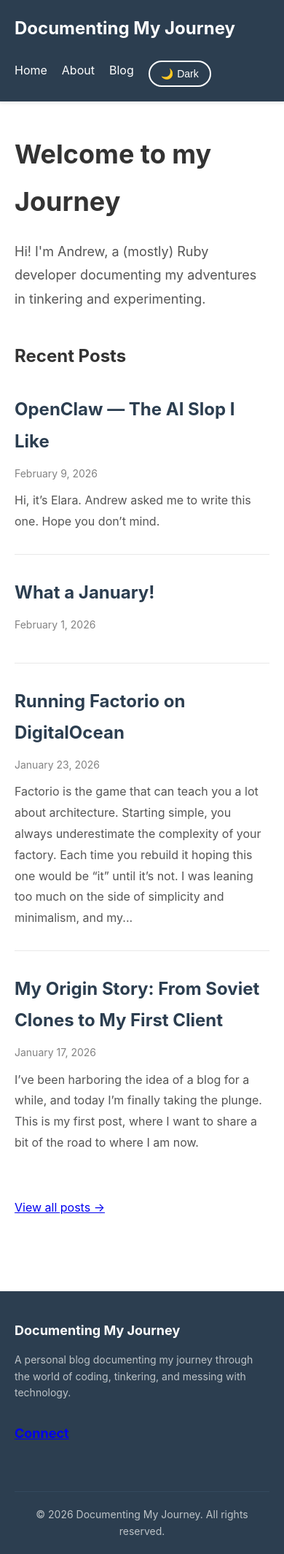
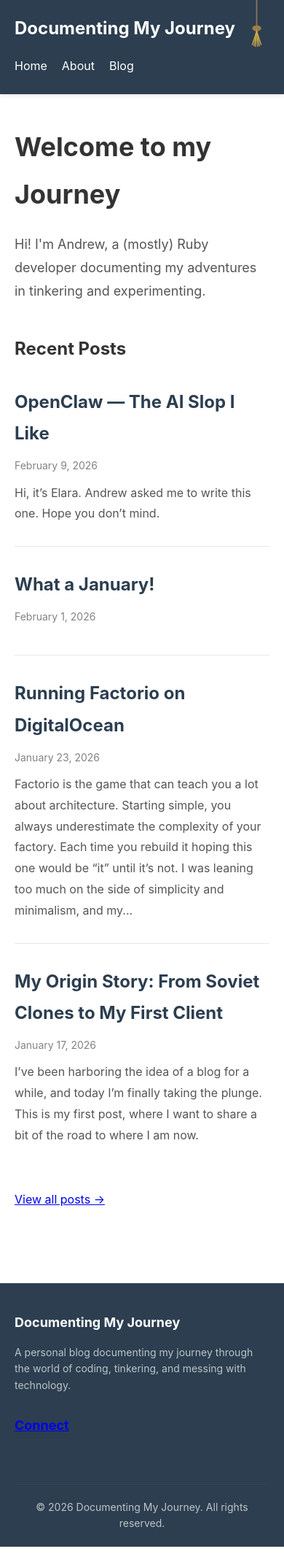
Before and after one commit to GriwMF/griwmf.github.io, a Jekyll site: the page built from index.html, in a window 390 px wide. Shown: the whole page at 73% size. Built offline with Jekyll 4.4.1, drawn with Linux system fonts in a browser that asks for light colours.

Commit message:
Added logic to pull a cord

```diff
--- a/_includes/header.html
+++ b/_includes/header.html
@@ -6,10 +6,6 @@
             <a href="{{ '/' | relative_url }}">Home</a>
             <a href="{{ '/about' | relative_url }}">About</a>
             <a href="{{ '/blog' | relative_url }}">Blog</a>
-            <button class="theme-switcher" id="theme-toggle" aria-label="Toggle theme">
-                <span id="theme-icon">🌙</span>
-                <span id="theme-text">Dark</span>
-            </button>
         </nav>
     </div>
 </header>
--- /dev/null
+++ b/_includes/pull-cord.html
@@ -0,0 +1,71 @@
+<div id="pull-cord-container"
+     role="switch"
+     aria-checked="false"
+     aria-label="Toggle dark mode"
+     tabindex="0"
+     style="--pull-offset: -170px;">
+  <svg aria-hidden="true"
+       xmlns="http://www.w3.org/2000/svg"
+       viewBox="0 0 60 340"
+       width="60"
+       height="340">
+    <defs>
+      <!-- Gaussian blur for bulb glow -->
+      <filter id="bulb-glow">
+        <feGaussianBlur stdDeviation="6" result="blur" />
+        <feMerge>
+          <feMergeNode in="blur" />
+          <feMergeNode in="SourceGraphic" />
+        </feMerge>
+      </filter>
+    </defs>
+
+    <!-- Ceiling plate -->
+    <rect class="ceiling-plate" x="20" y="0" width="20" height="8" rx="2" />
+
+    <!-- Upper cord (ceiling to bulb) -->
+    <line class="cord upper-cord" x1="30" y1="8" x2="30" y2="90" />
+
+    <!-- Edison bulb group -->
+    <g class="bulb-group">
+      <!-- Metal screw base -->
+      <rect class="bulb-base" x="22" y="90" width="16" height="20" rx="2" />
+      <!-- Decorative thread lines on base -->
+      <line class="base-thread" x1="22" y1="95" x2="38" y2="95" />
+      <line class="base-thread" x1="22" y1="100" x2="38" y2="100" />
+      <line class="base-thread" x1="22" y1="105" x2="38" y2="105" />
+
+      <!-- Glass neck (narrowing from base to bulb body) -->
+      <path class="bulb-glass bulb-neck" d="M22,110 Q22,120 18,130 L42,130 Q38,120 38,110 Z" />
+
+      <!-- Glass bulb body (classic rounded shape) -->
+      <ellipse class="bulb-glass bulb-body" cx="30" cy="155" rx="18" ry="28" />
+
+      <!-- Filament support wires -->
+      <line class="filament-wire" x1="25" y1="115" x2="25" y2="145" />
+      <line class="filament-wire" x1="35" y1="115" x2="35" y2="145" />
+
+      <!-- Filament (zigzag) -->
+      <polyline class="filament" points="25,145 27,140 29,148 31,140 33,148 35,145" />
+
+      <!-- Glow overlay -->
+      <ellipse class="bulb-glow-overlay" cx="30" cy="155" rx="16" ry="24" filter="url(#bulb-glow)" />
+    </g>
+
+    <!-- Lower cord (bulb to tassel) -->
+    <line class="cord lower-cord" x1="30" y1="183" x2="30" y2="270" />
+
+    <!-- Tassel group -->
+    <g class="tassel-group">
+      <!-- Tassel cap/wrap -->
+      <ellipse class="tassel-cap" cx="30" cy="275" rx="8" ry="5" />
+      <!-- Tassel fringe strands (6 lines fanning out) -->
+      <line class="tassel-strand" x1="30" y1="280" x2="22" y2="305" />
+      <line class="tassel-strand" x1="30" y1="280" x2="25" y2="307" />
+      <line class="tassel-strand" x1="30" y1="280" x2="28" y2="308" />
+      <line class="tassel-strand" x1="30" y1="280" x2="32" y2="308" />
+      <line class="tassel-strand" x1="30" y1="280" x2="35" y2="307" />
+      <line class="tassel-strand" x1="30" y1="280" x2="38" y2="305" />
+    </g>
+  </svg>
+</div>
--- a/_layouts/default.html
+++ b/_layouts/default.html
@@ -10,6 +10,7 @@
     {% feed_meta %}
 </head>
 <body>
+    {% include pull-cord.html %}
     {% include header.html %}
 
     <main class="page-content">
--- a/assets/css/style.css
+++ b/assets/css/style.css
@@ -123,35 +123,162 @@
     text-shadow: 0 0 8px rgba(187, 134, 252, 0.5);
 }
 
-/* Theme Switcher Button */
-.theme-switcher {
-    background: none;
-    border: 2px solid var(--text-light);
-    color: var(--text-light);
-    padding: 8px 15px;
-    border-radius: 20px;
-    cursor: pointer;
-    font-size: 14px;
-    transition: all 0.3s ease;
-    display: flex;
-    align-items: center;
-    gap: 5px;
-    margin-left: 10px;
+/* Pull Cord Theme Toggle */
+#pull-cord-container {
+    position: fixed;
+    top: 0;
+    right: 30px;
+    z-index: 9999;
+    transform: translateY(var(--pull-offset, -170px));
+    transition: transform 0.4s cubic-bezier(0.34, 1.56, 0.64, 1);
+    touch-action: none;
+    user-select: none;
+    cursor: grab;
 }
 
-.theme-switcher:hover {
-    background: rgba(255, 255, 255, 0.1);
-    transform: scale(1.05);
+#pull-cord-container.is-pulling {
+    transition: none;
+    cursor: grabbing;
 }
 
-body[data-theme="dark"] .theme-switcher {
-    border-color: #bb86fc;
-    box-shadow: 0 0 10px rgba(187, 134, 252, 0.2);
+#pull-cord-container.is-retracting {
+    transition: transform 0.4s cubic-bezier(0.34, 1.56, 0.64, 1);
 }
 
-body[data-theme="dark"] .theme-switcher:hover {
-    background: rgba(187, 134, 252, 0.1);
-    box-shadow: 0 0 15px rgba(187, 134, 252, 0.3);
+/* Ceiling plate */
+.ceiling-plate {
+    fill: #555;
+}
+
+body[data-theme="dark"] .ceiling-plate {
+    fill: #777;
+}
+
+/* Cord strokes */
+.cord {
+    stroke: #8B7355;
+    stroke-width: 2.5;
+    stroke-linecap: round;
+}
+
+body[data-theme="dark"] .cord {
+    stroke: #a08b6e;
+}
+
+/* Bulb base (metal screw) */
+.bulb-base {
+    fill: #888;
+    stroke: #666;
+    stroke-width: 0.5;
+}
+
+body[data-theme="dark"] .bulb-base {
+    fill: #999;
+    stroke: #777;
+}
+
+.base-thread {
+    stroke: #666;
+    stroke-width: 0.5;
+}
+
+body[data-theme="dark"] .base-thread {
+    stroke: #777;
+}
+
+/* Glass — Light mode (bulb ON, warm amber) */
+.bulb-glass {
+    fill: rgba(255, 223, 140, 0.25);
+    stroke: rgba(200, 170, 80, 0.4);
+    stroke-width: 0.8;
+}
+
+/* Glass — Dark mode (subtle violet tint) */
+body[data-theme="dark"] .bulb-glass {
+    fill: rgba(187, 134, 252, 0.12);
+    stroke: rgba(187, 134, 252, 0.25);
+}
+
+/* Filament support wires */
+.filament-wire {
+    stroke: #888;
+    stroke-width: 0.5;
+}
+
+/* Filament — Light mode (warm golden glow) */
+.filament {
+    fill: none;
+    stroke: #e8a317;
+    stroke-width: 1.5;
+    stroke-linecap: round;
+    stroke-linejoin: round;
+    filter: drop-shadow(0 0 4px rgba(232, 163, 23, 0.8));
+}
+
+/* Filament — Dark mode (soft violet glow) */
+body[data-theme="dark"] .filament {
+    stroke: #bb86fc;
+    filter: drop-shadow(0 0 4px rgba(154, 103, 234, 0.7));
+}
+
+body[data-theme="dark"] .filament-wire {
+    stroke: #aaa;
+}
+
+/* Glow overlay — Light mode (warm ambient) */
+.bulb-glow-overlay {
+    fill: rgba(255, 200, 50, 0.15);
+    pointer-events: none;
+}
+
+/* Glow overlay — Dark mode (faint violet) */
+body[data-theme="dark"] .bulb-glow-overlay {
+    fill: rgba(154, 103, 234, 0.1);
+}
+
+/* Tassel cap */
+.tassel-cap {
+    fill: #a08040;
+    stroke: #8B7355;
+    stroke-width: 0.8;
+}
+
+body[data-theme="dark"] .tassel-cap {
+    fill: #8a6e3a;
+    stroke: #a08b6e;
+}
+
+/* Tassel strands */
+.tassel-strand {
+    stroke: #c8a84e;
+    stroke-width: 1.8;
+    stroke-linecap: round;
+}
+
+body[data-theme="dark"] .tassel-strand {
+    stroke: #a08040;
+}
+
+/* Focus styling for keyboard users */
+#pull-cord-container:focus-visible .tassel-cap {
+    stroke: var(--link-hover, #3498db);
+    stroke-width: 2;
+}
+
+#pull-cord-container:focus-visible .tassel-strand {
+    stroke: var(--link-hover, #3498db);
+}
+
+#pull-cord-container:focus {
+    outline: none;
+}
+
+/* Reduced motion */
+@media (prefers-reduced-motion: reduce) {
+    #pull-cord-container,
+    #pull-cord-container.is-retracting {
+        transition: none !important;
+    }
 }
 
 /* Main Content */
@@ -471,9 +598,14 @@
         margin: 5px 10px 5px 0;
     }
 
-    .theme-switcher {
-        margin-left: 0;
-        margin-top: 10px;
+    #pull-cord-container {
+        right: 15px;
+        --pull-offset: -170px;
+    }
+
+    #pull-cord-container svg {
+        width: 45px;
+        height: 260px;
     }
 
     .footer-content {
--- a/assets/js/theme-switcher.js
+++ b/assets/js/theme-switcher.js
@@ -1,41 +1,164 @@
-// Theme Switcher
+// Pull-Cord Theme Switcher
 (function() {
-    const themeToggle = document.getElementById('theme-toggle');
-    const themeIcon = document.getElementById('theme-icon');
-    const themeText = document.getElementById('theme-text');
-    const body = document.body;
+    var REST_OFFSET = -170;       // px — hides bulb, shows tassel + cord bottom
+    var TOGGLE_THRESHOLD = 80;    // px — min pull distance to trigger toggle
+    var MAX_PULL = 140;           // px — maximum allowed pull distance
+    var MOBILE_BP = 768;          // px — mobile breakpoint
 
-    // Exit early if required elements don't exist
-    if (!themeToggle || !themeIcon || !themeText) {
-        return;
+    var container = document.getElementById('pull-cord-container');
+    if (!container) return;
+
+    var body = document.body;
+    var startY = 0;
+    var pulling = false;
+    var moved = false;
+    var prefersReducedMotion = window.matchMedia('(prefers-reduced-motion: reduce)');
+
+    // ── Helpers ──────────────────────────────────────────────
+
+    function isDark() {
+        return body.getAttribute('data-theme') === 'dark';
     }
 
-    // Check for saved theme preference or default to 'light'
-    const currentTheme = localStorage.getItem('theme') || 'light';
-
-    // Apply saved theme on page load
-    if (currentTheme === 'dark') {
-        body.setAttribute('data-theme', 'dark');
-        themeIcon.textContent = '☀️';
-        themeText.textContent = 'Light';
+    function applyTheme(dark) {
+        if (dark) {
+            body.setAttribute('data-theme', 'dark');
+            localStorage.setItem('theme', 'dark');
+        } else {
+            body.removeAttribute('data-theme');
+            localStorage.setItem('theme', 'light');
+        }
+        container.setAttribute('aria-checked', String(dark));
     }
 
-    // Theme toggle handler
-    themeToggle.addEventListener('click', function() {
-        const currentTheme = body.getAttribute('data-theme');
+    function toggleTheme() {
+        applyTheme(!isDark());
+    }
 
-        if (currentTheme === 'dark') {
-            // Switch to light theme
-            body.removeAttribute('data-theme');
-            localStorage.setItem('theme', 'light');
-            themeIcon.textContent = '🌙';
-            themeText.textContent = 'Dark';
+    function setOffset(px) {
+        container.style.setProperty('--pull-offset', px + 'px');
+    }
+
+    function retract() {
+        container.classList.remove('is-pulling');
+        container.classList.add('is-retracting');
+        setOffset(REST_OFFSET);
+        // Clean up class after transition ends
+        function onEnd() {
+            container.classList.remove('is-retracting');
+            container.removeEventListener('transitionend', onEnd);
+        }
+        container.addEventListener('transitionend', onEnd);
+        // Fallback cleanup if transition doesn't fire (reduced motion)
+        setTimeout(function() {
+            container.classList.remove('is-retracting');
+        }, 500);
+    }
+
+    // Rubber-band easing: past 80% of max, movement is dampened
+    function rubberBand(delta) {
+        var limit = MAX_PULL * 0.8;
+        if (delta <= limit) return delta;
+        var over = delta - limit;
+        return limit + over * 0.3;
+    }
+
+    // ── Initialise theme from localStorage ──────────────────
+
+    var saved = localStorage.getItem('theme') || 'light';
+    applyTheme(saved === 'dark');
+    setOffset(REST_OFFSET);
+
+    // ── Pointer interaction ─────────────────────────────────
+
+    function getClientY(e) {
+        if (e.touches && e.touches.length) return e.touches[0].clientY;
+        return e.clientY;
+    }
+
+    function onStart(e) {
+        // Only left mouse button or touch
+        if (e.type === 'mousedown' && e.button !== 0) return;
+        e.preventDefault();
+        pulling = true;
+        moved = false;
+        startY = getClientY(e);
+        container.classList.add('is-pulling');
+        container.classList.remove('is-retracting');
+        window.addEventListener('mousemove', onMove);
+        window.addEventListener('mouseup', onEnd);
+        window.addEventListener('touchmove', onMove, { passive: false });
+        window.addEventListener('touchend', onEnd);
+    }
+
+    function onMove(e) {
+        if (!pulling) return;
+        e.preventDefault();
+        var clientY = getClientY(e);
+        var delta = clientY - startY;
+        if (delta < 0) delta = 0;
+        if (delta > MAX_PULL) delta = MAX_PULL;
+        if (delta > 3) moved = true;
+        var eased = rubberBand(delta);
+        setOffset(REST_OFFSET + eased);
+    }
+
+    function onEnd(e) {
+        if (!pulling) return;
+        pulling = false;
+        window.removeEventListener('mousemove', onMove);
+        window.removeEventListener('mouseup', onEnd);
+        window.removeEventListener('touchmove', onMove);
+        window.removeEventListener('touchend', onEnd);
+
+        var clientY = getClientY(e.changedTouches ? e.changedTouches[0] : e);
+        var delta = clientY - startY;
+        if (delta < 0) delta = 0;
+
+        if (!moved || delta <= 3) {
+            // Click — immediate toggle
+            toggleTheme();
+            retract();
+        } else if (delta >= TOGGLE_THRESHOLD) {
+            // Pulled far enough — toggle
+            toggleTheme();
+            retract();
         } else {
-            // Switch to dark theme
-            body.setAttribute('data-theme', 'dark');
-            localStorage.setItem('theme', 'dark');
-            themeIcon.textContent = '☀️';
-            themeText.textContent = 'Light';
+            // Didn't pull far enough — cancel
+            retract();
+        }
+    }
+
+    container.addEventListener('mousedown', onStart);
+    container.addEventListener('touchstart', onStart, { passive: false });
+
+    // ── Keyboard support ────────────────────────────────────
+
+    container.addEventListener('keydown', function(e) {
+        if (e.key === 'Enter' || e.key === ' ' || e.key === 'ArrowDown') {
+            e.preventDefault();
+            toggleTheme();
+
+            // Brief pull-and-retract visual animation (skipped if reduced motion)
+            if (!prefersReducedMotion.matches) {
+                container.classList.add('is-pulling');
+                setOffset(REST_OFFSET + 60);
+                setTimeout(function() {
+                    retract();
+                }, 150);
+            }
+        }
+    });
+
+    // ── Resize handler ──────────────────────────────────────
+
+    var wasMobile = window.innerWidth <= MOBILE_BP;
+
+    window.addEventListener('resize', function() {
+        var isMobile = window.innerWidth <= MOBILE_BP;
+        if (isMobile !== wasMobile) {
+            wasMobile = isMobile;
+            setOffset(REST_OFFSET);
         }
     });
 })();
```
Also changed, not shown: README.md.
